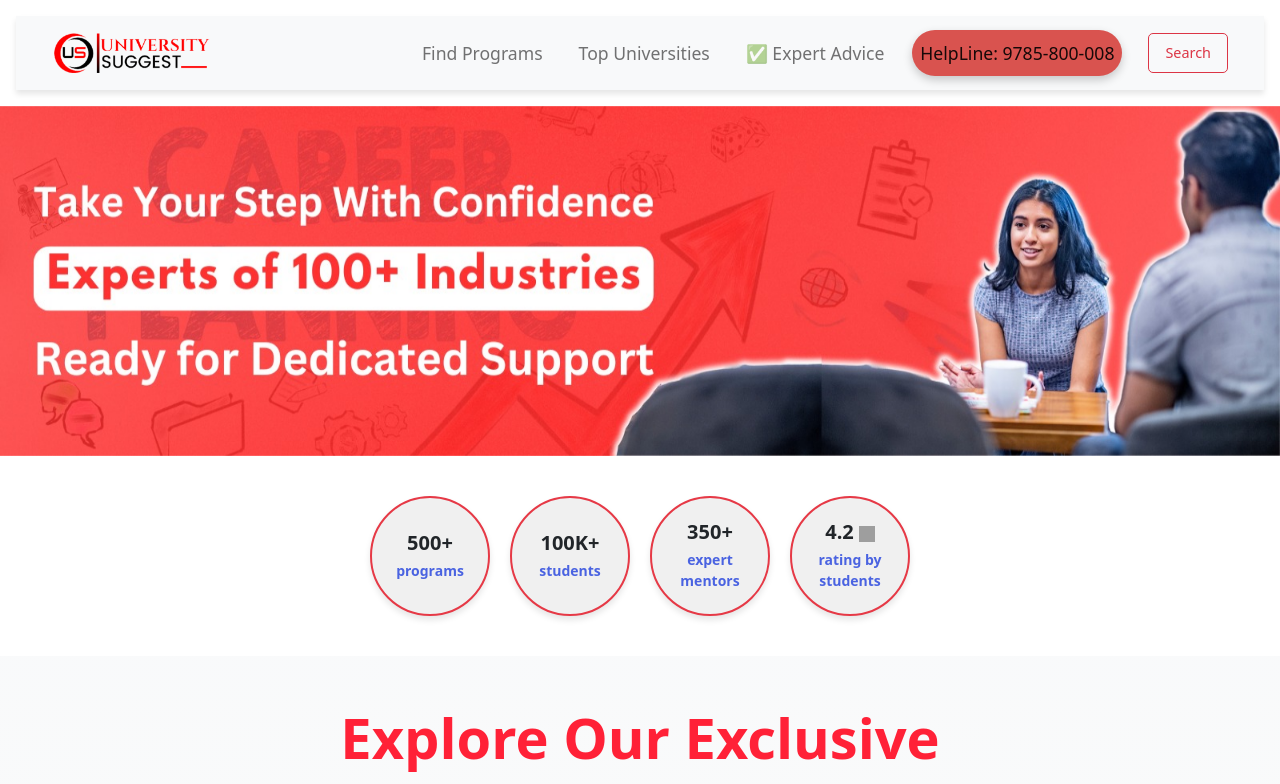
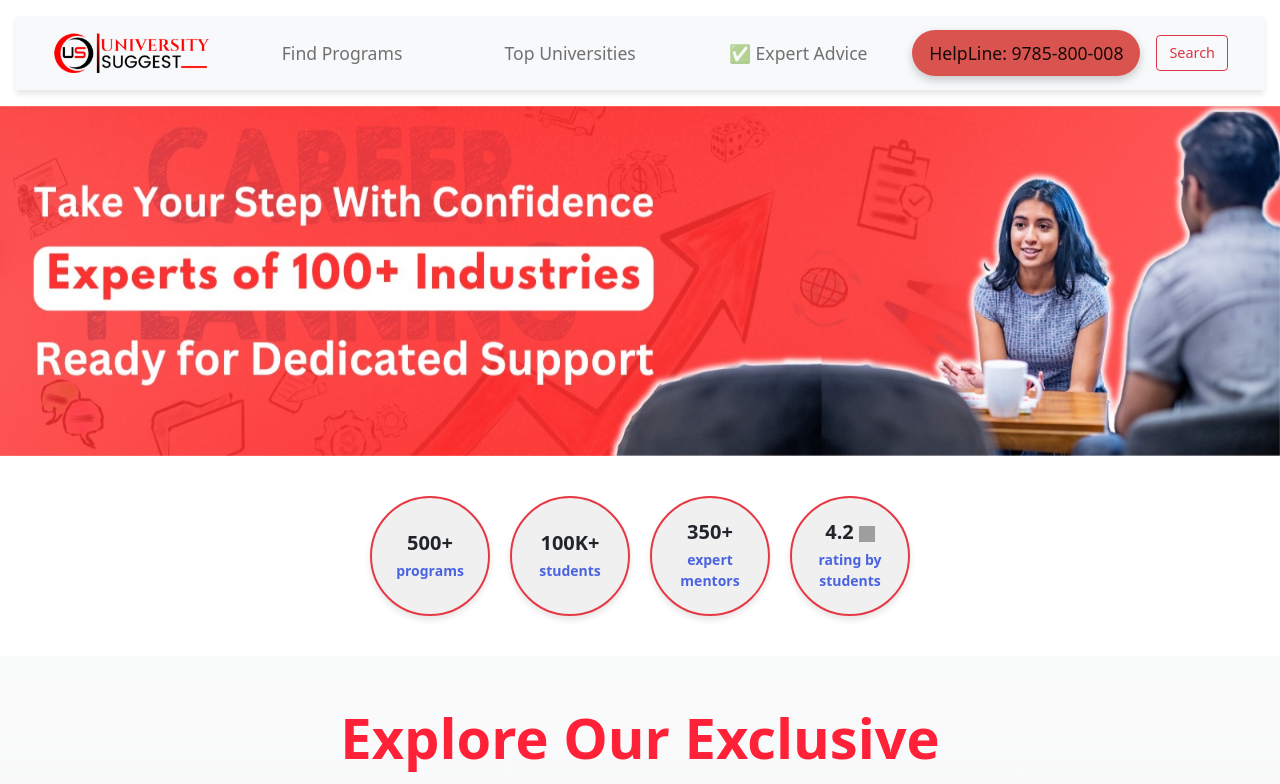
Before and after one commit to pulkit6369/universitysuggest, a React (Vite) app: page / in a window 1280 px wide. Shown: the top 784 px of the page. Built offline with nearby package versions, Linux system fonts and the light colour scheme; grey boxes are pictures that could not be loaded.

Commit message:
final from pulkit

```diff
--- a/src/Components/Banner_wrapper/Banner_wrapper.jsx
+++ b/src/Components/Banner_wrapper/Banner_wrapper.jsx
@@ -12,6 +12,7 @@ function BannerWrapper() {
                         className="d-block w-100"
                         alt="College Template"
                         style={{ width: '350px', height: '350px' }}
+
                     />
                 </div>
                 <div className="carousel-item" data-bs-interval="3000">
--- a/src/Components/Navbar/Navbar.css
+++ b/src/Components/Navbar/Navbar.css
@@ -1,68 +1,57 @@
+
 /* Navbar.css */
 .navbar {
-    background-color: #f8f9fa; /* Light background for better contrast */
-    padding: 10px 20px; /* Adjusted padding for better spacing */
-    box-shadow: 0 4px 6px rgba(0, 0, 0, 0.1); /* Subtle shadow for an elevated look */
+    background-color: #f8f9fa; /* Light background */
+    padding: 10px 20px;
+    box-shadow: 0 4px 6px rgba(0, 0, 0, 0.1);
 }
 
 .navbar-brand img {
-    height: 40px; /* Ensure the logo is appropriately sized */
+    height: 40px;
     width: auto;
 }
 
 .navbar-toggler {
-    font-size: 1.2rem; /* Adjusted size for better visibility */
+    font-size: 1.2rem;
+    border: none;
 }
 
-.navbar-nav .nav-item {
-    margin: 0 10px; /* Add spacing between nav items */
+.navbar-nav {
+    display: flex;
+    justify-content: space-between; /* Align items across full width */
+    width: 100%; /* Take full width of the navbar */
+}
+
+.nav-item {
+    flex: 1; /* Evenly distribute the items */
+    text-align: center; /* Center-align the nav buttons */
 }
 
 .nav-link {
-    color: #212529; /* Neutral text color */
-    transition: color 0.3s ease;
+    color: #212529;
+    font-size: 0.9rem; /* Smaller font size */
+    padding: 5px 10px; /* Reduced padding for compact buttons */
+    text-decoration: none;
+    transition: color 0.3s ease, background-color 0.3s ease;
 }
 
 .nav-link:hover {
-    color: #dc3545; /* Highlight on hover */
-}
-
-.menu-nav .dropdown-toggle {
-    padding: 5px 15px; /* Adjust padding for a more compact look */
-    border-radius: 4px; /* Rounded corners */
-    color: white; /* Text color for dropdown */
-    background-color: #007bff; /* Blue background for dropdown toggle */
-    font-size: 0.9rem; /* Smaller font size */
-}
-
-.menu-nav .dropdown-toggle:hover {
-    background-color: #0056b3; /* Darker blue on hover */
+    background-color: #dc3545; /* Highlight on hover */
+    color: #fff;
+    border-radius: 4px;
 }
 
 .btn {
-    font-size: 0.9rem; /* Smaller button text size */
-    padding: 8px 16px; /* Reduced padding for a smaller button */
-    border-radius: 5px; /* Slightly rounded corners */
+    font-size: 0.9rem;
+    padding: 6px 12px; /* Smaller padding for the button */
+    border-radius: 4px;
     transition: all 0.3s ease-in-out;
 }
 
 .btn:hover {
-    background-color: #dc3545; /* Dark red background on hover */
+    background-color: #dc3545;
     color: white;
 }
-
-.navbar-collapse {
-    justify-content: space-between;
-}
-
-.nav-item.helpline .fw-bold {
-    background-color: #ffc107; /* Yellow pill background */
-    color: #212529; /* Dark text for contrast */
-    padding: 5px 10px;
-    margin-right: 5px;
-    font-size: 0.9rem;
-}
-
 
 
 .navbar-brand img{
```
